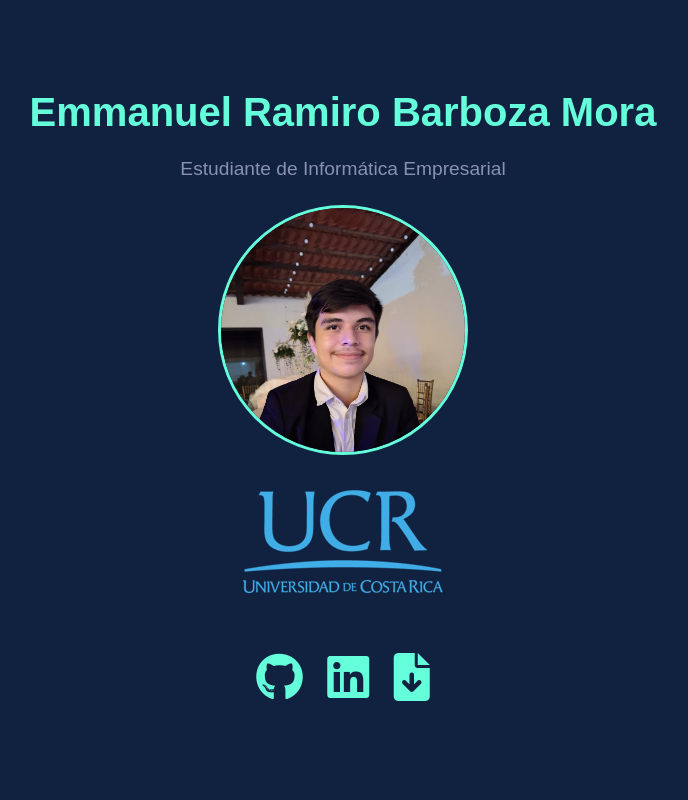
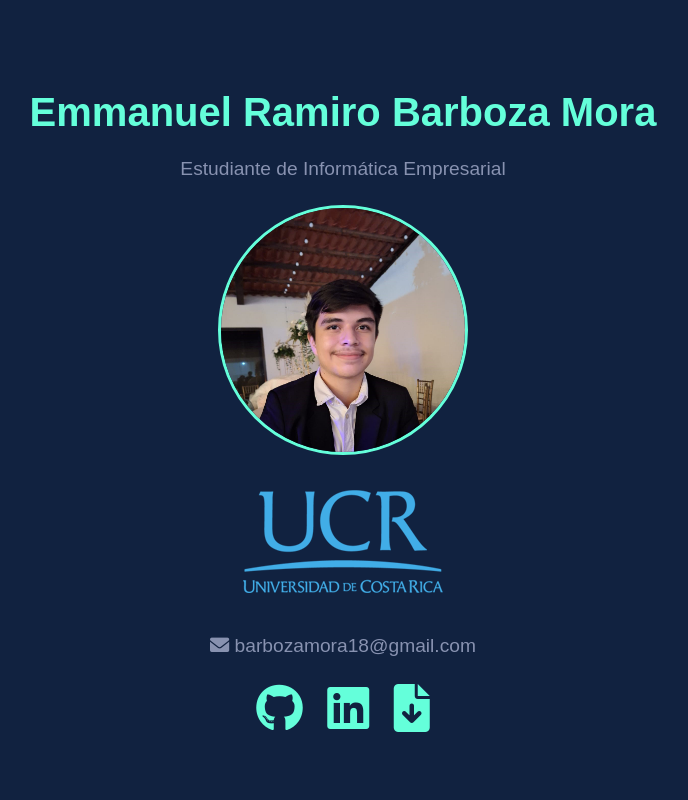
Before and after one commit to EmmanuelBarboza/EmmanuelBarboza.github.io, a plain HTML site: page index.html in a window 1280 px wide. Shown: the top 800 px of the page, without its empty margins (297-985 px from the left). Drawn offline with Linux system fonts and the light colour scheme.

Commit message:
Update index.html

```diff
--- a/index.html
+++ b/index.html
@@ -14,16 +14,22 @@
         <div class="container header-container">
             <h1 class="animate-pop-in">Emmanuel Ramiro Barboza Mora</h1>
             <p class="animate-pop-in highlight">Estudiante de Informática Empresarial</p>
+
             <img src="img/Emmanuel.jpg" alt="Emmanuel Barboza" class="profile-image">
             <br>
             <img src="img/ucr.png" alt="Universidad de Costa Rica">
             <br>
+            <p><i class="fas fa-envelope"></i> barbozamora18@gmail.com</p>
             <div class="social-links">
                 <a href="https://github.com/EmmanuelBarboza" class="social-icon"><i class="fab fa-github"></i></a>
                 <a href="https://www.linkedin.com/in/emmanuel-barboza-mora/" class="social-icon"><i class="fab fa-linkedin"></i></a>
                 <a href="files/CV_Emmanuel_Barboza_Mora.pdf" download="CV_Emmanuel_Barboza_Mora.pdf" class="social-icon"><i class="fas fa-file-download"></i>
+                <br>
+
             </div>
+
         </div>
+
     </header>
 
     <nav class="navbar">
```
